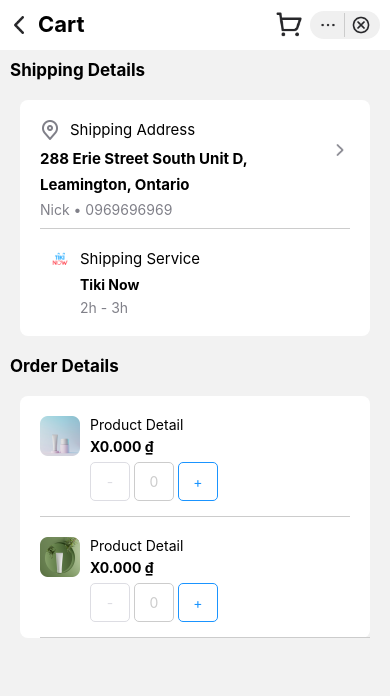
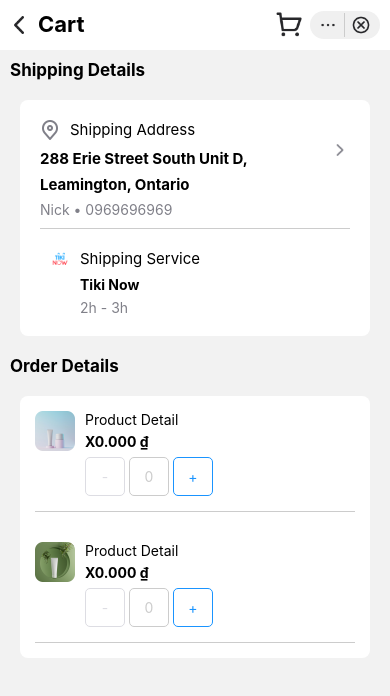
Before and after one commit to areebaqamar021/react-native-projects, a React Native app in the folder ecommerceUi/: screen /Cart in a window 390 px wide. Shown: the top 696 px of the page. Built offline with nearby package versions, Linux system fonts and the light colour scheme.

Commit message:
Refactor Cart screen: Update styles for details section and remove unused styles

```diff
--- a/ecommerceUi/src/screens/Cart.js
+++ b/ecommerceUi/src/screens/Cart.js
@@ -84,7 +84,7 @@ const Cart = () => {
                             </View>
                         </View>
                     </View>
-                    <View style={styles.details1}>
+                    <View style={styles.details}>
                         <Image
                             source={(require('../assets/Image2.png'))}
                             resizeMode='contain'
@@ -149,13 +149,7 @@ const styles = StyleSheet.create({
         borderBottomWidth: 1,
         borderBottomColor: '#ccc',
         flexDirection: 'row',
-        margin: 20,
-    },
-    details1:{
-        flexDirection: 'row',
-        marginLeft: 20,
-        borderBottomWidth: 1,
-        borderBottomColor: '#ccc',
+        margin: 15,
     },
     button1: {
         borderWidth: 1,
```
